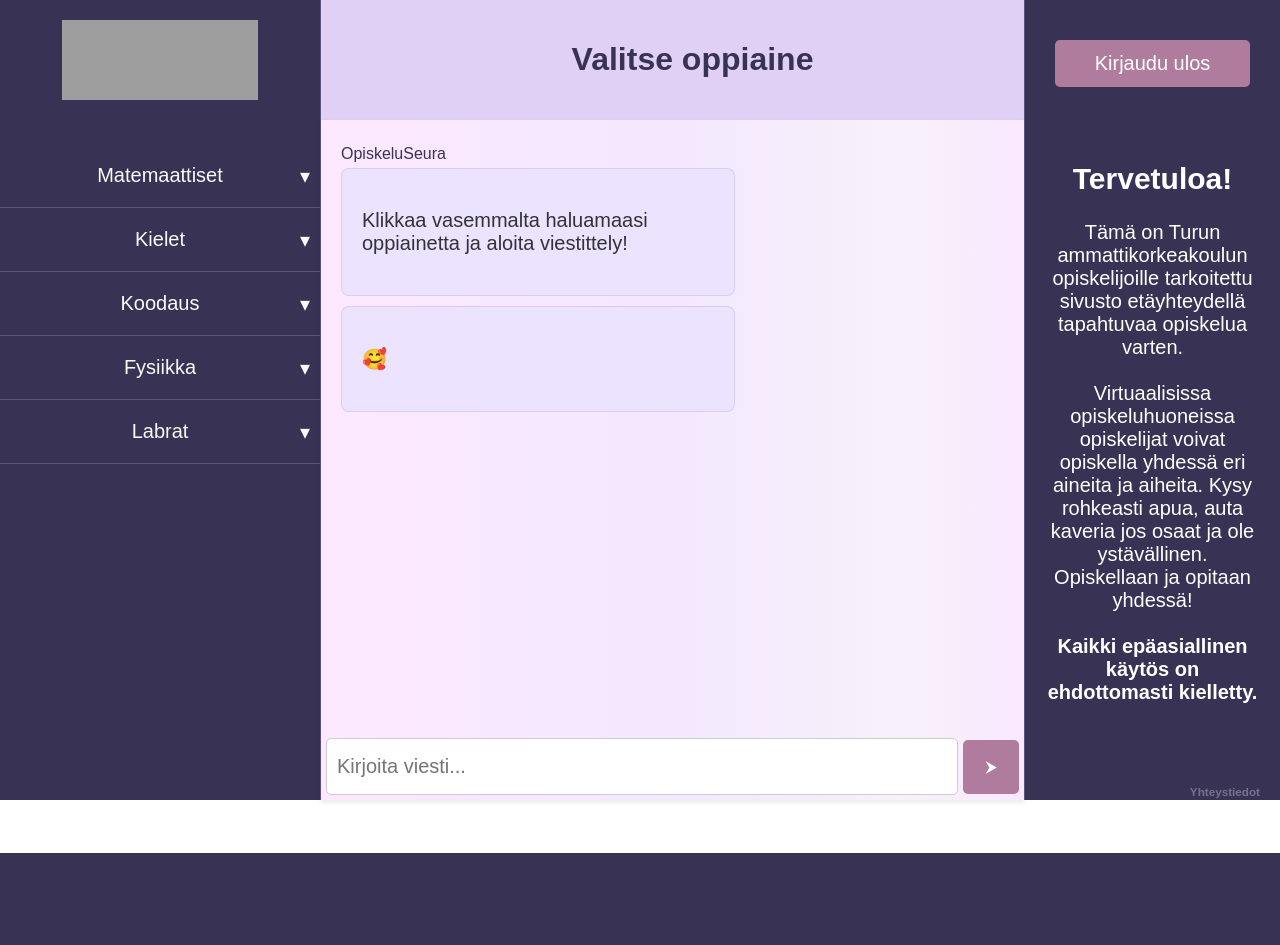
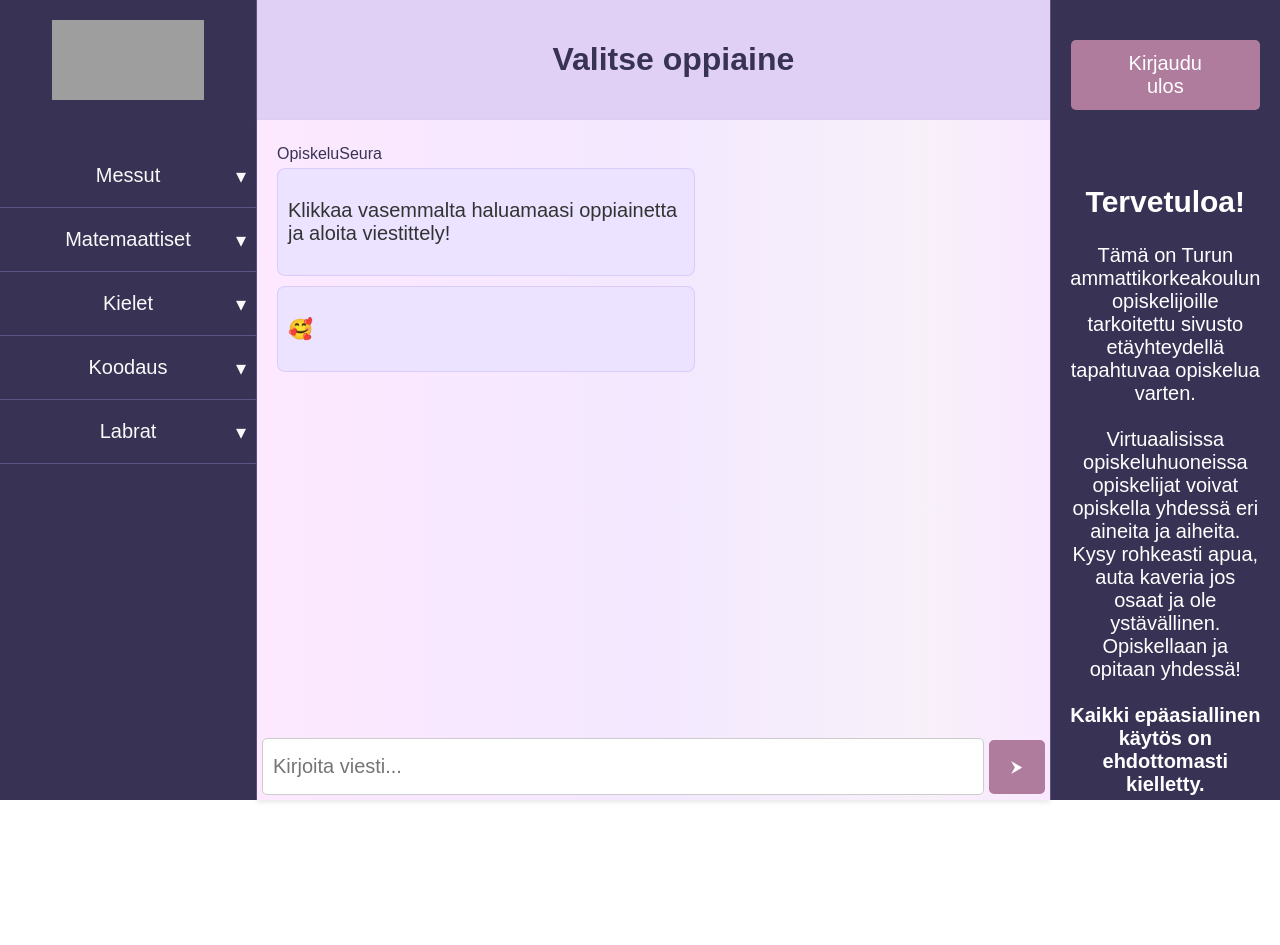
Before and after one commit to KaritaLaine/Opiskeluseura, a Django app: page /opiskeluhuoneet/ in a window 1280 px wide. Before the commit the page ends 853 px from the top, so only its background shows below. Run offline with Django 4.2, Linux system fonts and the light colour scheme; the visitor is signed in with stand-in values (Sample User, id 1); grey boxes are pictures that could not be loaded.

Commit message:
messupäviotys

```diff
--- a/opiskeluseura/verkkosivut/static/huoneet.css
+++ b/opiskeluseura/verkkosivut/static/huoneet.css
@@ -21,8 +21,8 @@
 .vasen-sivupalkki {
   background-color: #383355;
   color: #fff;
-  width: 25%;
-  max-width: 500px;
+  width: 20%;
+  max-width: 450px;
   height: 100vh;
   display: flex;
   flex-direction: column;
@@ -189,7 +189,7 @@
 
 /* Chat-viesti */
 .message {
-  padding: 20px;
+  padding: 10px;
   border-radius: 8px;
   margin-bottom: 10px;
   max-width: 50%;
@@ -247,8 +247,8 @@
 .oikea-sivupalkki {
   background-color: #383355;
   color: #fff;
-  width: 20%;
-  max-width: 400px;
+  width: 18%;
+  max-width: 350px;
   height: 100vh;
   display: flex;
   flex-direction: column;
--- a/opiskeluseura/verkkosivut/static/huoneet.js
+++ b/opiskeluseura/verkkosivut/static/huoneet.js
@@ -1,4 +1,4 @@
-// JavaScript code to toggle the "active" class on the dropdown when the button is clicked
+// Lisätään klikattaville dropdown menun itemeille blockki, joka ns avaa ne eli laittaa näkyville.
 document.querySelectorAll('.dropbtn').forEach(item => {
     item.addEventListener('click', event => {
         const dropdownContent = item.nextElementSibling;
@@ -11,21 +11,25 @@
 });
 
 document.addEventListener('DOMContentLoaded', function() {
+    // Etsitään kaikki elementit, joilla on class 'dropdown'
     var dropdowns = document.querySelectorAll('.dropdown');
-
+    // Käydään läpi jokainen 'dropdown'-class sisältävä elementti
     dropdowns.forEach(function(dropdown) {
+         // Vaihdetaan active-class tilaa, kun elementtiä klikataan
         dropdown.addEventListener('click', function() {
             dropdown.classList.toggle('active');
         });
     });
 });
 
+// Valitaan aihe ja päivitetään sivun otsikko ja viestit
 function selectSubject(subject) {
+    // Tallennetaan html elementit muuttujiksi
     var chatMessages = document.getElementById('chat-messages');
     var chatForm = document.getElementById('chat-form');
     var chatTitle = document.getElementById('aihealue-otsikko');
 
-    chatTitle.textContent = subject.charAt(0).toUpperCase() + subject.slice(1);
+    chatTitle.textContent = subject.charAt(0).toUpperCase() + subject.slice(1); // Vaihdetaan otsikoksi valittu aihe isolla alkukirjaimella.
 
     // Poista kaikki aktiiviset alaotsikot
     var activeLinks = document.querySelectorAll('.dropdown-content a.active');
@@ -43,7 +47,7 @@
 
     // Hae tallennettu käyttäjänimi local storagesta
     function getUsername() {
-        return localStorage.getItem('käyttäjätunnus') || 'Anonyymi'; // Jos käyttäjänimeä ei ole, palauta 'Anonyymi'
+        return localStorage.getItem('käyttäjätunnus')
     }
 
     // Haetaan tallennetut viestit
@@ -69,8 +73,6 @@
                 message: message
             };
 
-            // Varmista, että newMessage on määritelty oikein
-            console.log('Uusi viesti:', newMessage);
 
             displayMessage(newMessage.sender, newMessage.message); // Näytetään viesti chatissa
 
@@ -79,7 +81,7 @@
             storedMessages.push(newMessage);
             localStorage.setItem('chatMessages_' + subject, JSON.stringify(storedMessages));
 
-            // Tyhjennä viestikentät
+            // Tyhjennä viestien syötekenttä
             messageInput.value = '';
         }
     };
@@ -90,7 +92,7 @@
         var messageElement = document.createElement('div');
         messageElement.textContent = msg;
 
-        // Tarkista onko viesti sinun lähettämäsi vai ei
+        // Tarkista onko viesti kirjautuneen käyttäjän lähettämä vai ei
         if (sender === getUsername()) {
             messageElement.classList.add('message', 'sent', 'own-message'); // Lisää luokat omille viesteille
         } else {
@@ -109,7 +111,7 @@
         chatMessages.appendChild(messageElement);
     }
 
-    // Vieritään chatti-ikkuna alaspäin automaattisesti
+    // Vieritetään chatti-ikkuna alaspäin automaattisesti
     chatMessages.scrollTop = chatMessages.scrollHeight;
 }
 
--- a/opiskeluseura/verkkosivut/templates/opiskeluhuoneet.html
+++ b/opiskeluseura/verkkosivut/templates/opiskeluhuoneet.html
@@ -21,6 +21,12 @@
                     </a>
                 </div>
                 <!-- Oppiaineet, dropdown -->
+                <div class="dropdown">
+                    <button class="dropbtn">Messut</button>
+                    <div class="dropdown-content">
+                        <a href="#" onclick="selectSubject('Tuotekehitys')">Tuotekehitys</a>
+                    </div>
+                </div>
                 <div class="dropdown">
                     <button class="dropbtn">Matemaattiset</button>
                     <div class="dropdown-content">
@@ -46,12 +52,7 @@
                         <a href="#" onclick="selectSubject('C#')">C#</a>
                     </div>
                 </div>
-                <div class="dropdown">
-                    <button class="dropbtn">Fysiikka</button>
-                    <div class="dropdown-content">
-                        <a href="#" onclick="selectSubject('Perusteet')">Perusteet</a>
-                    </div>
-                </div>
+
                 <div class="dropdown">
                     <button class="dropbtn">Labrat</button>
                     <div class="dropdown-content">
```
